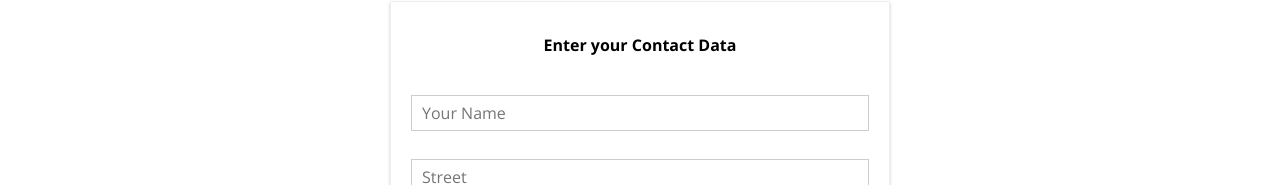
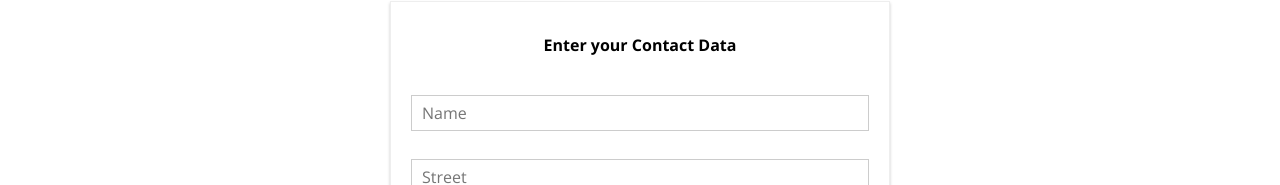
Before and after one commit to vnctwong/react-burger, a React app: page /checkout in a window 1280 px wide. Both pictures are taken after a click on the button "CONTINUE". Shown: the part 517-702 px from the top of the page. Built offline with nearby package versions, Linux system fonts and the light colour scheme.

Commit message:
dynamic error message based on form field

```diff
--- a/src/components/UI/Input/Input.js
+++ b/src/components/UI/Input/Input.js
@@ -34,10 +34,16 @@ const input = (props) => {
         className={inputClasses.join(' ')} {...props.elementConfig} value={props.value} />;
   };
 
+  let validationError = null;
+  if (props.invalid && props.shouldValidate) {
+    validationError = <p>Please enter your {props.elementConfig.placeholder} </p>
+  }
+
   return (
     <div className={classes.Input} >
       <label className={classes.Label} > {props.label} </label>
       {inputElement}
+      {validationError}
     </div>
   );
 }
--- a/src/containers/Checkout/ContactData/ContactData.js
+++ b/src/containers/Checkout/ContactData/ContactData.js
@@ -9,7 +9,7 @@ import Input from '../../../components/UI/Input/Input';
 class ContactData extends Component {
   state = {
     orderForm: {
-      name: { elementType: 'input', elementConfig: { type: 'text', placeholder: 'Your Name' }, value: '', validation: { required: true }, valid: false, touched: false },
+      name: { elementType: 'input', elementConfig: { type: 'text', placeholder: 'Name' }, value: '', validation: { required: true }, valid: false, touched: false },
       street: { elementType: 'input', elementConfig: { type: 'text', placeholder: 'Street' }, value: '', validation: { required: true }, valid: false, touched: false },
       zipCode: {
         elementType: 'input', elementConfig: { type: 'text', placeholder: 'ZIP Code' }, value: '', validation: {
@@ -17,7 +17,7 @@ class ContactData extends Component {
         }, valid: false, touched: false
       },
       country: { elementType: 'input', elementConfig: { type: 'text', placeholder: 'Country' }, value: '', validation: { required: true }, valid: false, touched: false },
-      email: { elementType: 'input', elementConfig: { type: 'email', placeholder: 'Your Email' }, value: '', validation: { required: true }, valid: false, touched: false },
+      email: { elementType: 'input', elementConfig: { type: 'email', placeholder: 'Email' }, value: '', validation: { required: true }, valid: false, touched: false },
       deliveryMethod: {
         elementType: 'select', elementConfig: {
           options: [{ value: 'fastest', displayValue: 'Fastest' }, { value: 'cheapest', displayValue: 'Cheapest' }]
@@ -99,7 +99,8 @@ class ContactData extends Component {
             value={formElement.config.value}
             invalid={formElement.config.touched && !formElement.config.valid}
             shouldValidate={formElement.config.validation}
-            changed={(event) => this.inputChangedHandler(event, formElement.id)} />
+            changed={(event) => this.inputChangedHandler(event, formElement.id)}
+          />
         ))}
         <Button btnType='Success'>ORDER</Button>
       </form>);
```
